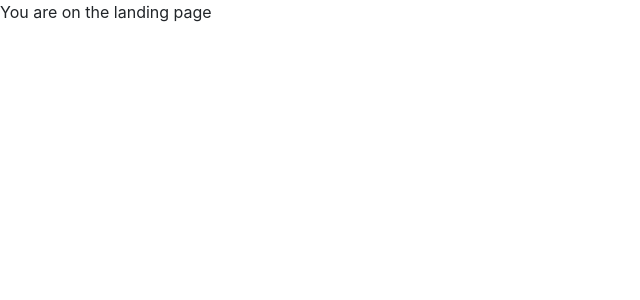
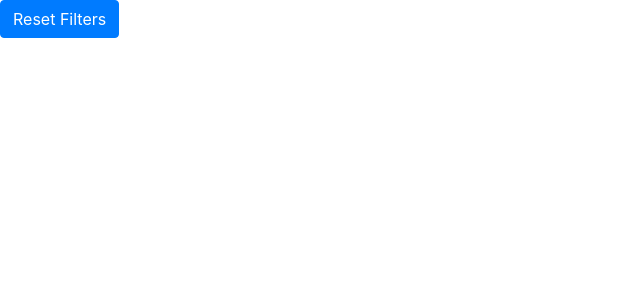
Before and after one commit to Erksters/RentalFrontend, a React (Create React App) app in the folder frontend/: page / in a window 1280 px wide. Shown: the top 300 px of the page, without its empty margins (0-640 px from the left). Built offline with nearby package versions, Linux system fonts and the light colour scheme.

Commit message:
Conneted a landing page to App.js. Needs filter buttons

```diff
--- a/frontend/src/App.js
+++ b/frontend/src/App.js
@@ -1,6 +1,7 @@
 import React from 'react';
 import { BrowserRouter as Router, Switch, Route } from "react-router-dom";
 import CreateApartment from './components/Apartment/createApartment';
+import LandingPage from './components/LandingPage/landingPage';
 import CreatePropertyOwner from './components/PropertyOwner/createPropertyOwner';
 import CreateTenant from './components/Tenants/createTenant';
 
@@ -19,7 +20,7 @@ const  App = () => {
             <CreatePropertyOwner/>
           </Route>
           <Route exact path="/">
-            <div>You are on the landing page</div>
+<LandingPage/>
           </Route>
         </Switch>
       </Router>
--- a/frontend/src/components/LandingPage/landingPage.js
+++ b/frontend/src/components/LandingPage/landingPage.js
@@ -1,30 +1,33 @@
-import React, { useEffect } from "react";
+import React, { useEffect, useState } from "react";
+import { Button } from "react-bootstrap";
 
 const LandingPage = () => {
     const sampleImage = "https://apollostore.blob.core.windows.net/multifamilybiz/News/Verve_Luxury_Apartments.jpg";
-    const [ZipCode, setZipcode] = useState(0);
+    const [ZipCode, setZipcode] = useState(66502);
     const [City, setCity] = useState("");
     const [MonthlyPrice, setMonthlyPrice] = useState(0)
     const [Available, setAvailable] = useState(true);
-    const [YearBuilt, setYearBuilt] = useState(2000);
+    const [YearBuilt, setYearBuilt] = useState(undefined);
     const [CentralAC, setCentralAC] = useState(false);
     const [NumberRooms, setNumberRooms] = useState(0);
     const [NumberBathrooms, setNumberBathrooms] = useState(0);
     const [Refurbished, setRefurbished] = useState(false);
     const [PetsAllowed, setPetsAllowed] = useState(false);
+    const [listOfApartments, setListOfApartments] = useState([1]);
 
     const handleReset = () => {
-         setZipcode();
-         setCity();
-         setMonthlyPrice();
-         setAvailable();
-         setYearBuilt();
-         setCentralAC();
-         setNumberRooms();
-         setNumberBathrooms();
-         setRefurbished();
+         setZipcode(66502);
+         setCity("");
+         setMonthlyPrice(0);
+         setAvailable(true);
+         setYearBuilt(undefined);
+         setCentralAC(false);
+         setNumberRooms(0);
+         setNumberBathrooms(0);
+         setRefurbished(false);
          setPetsAllowed(false);
     }
+
 
     useEffect(()=>{
 
@@ -33,7 +36,7 @@ const LandingPage = () => {
     return(
         <div>
             <div>
-
+                <Button onClick ={handleReset}>Reset Filters</Button>
             </div>
         </div>
     );
```
